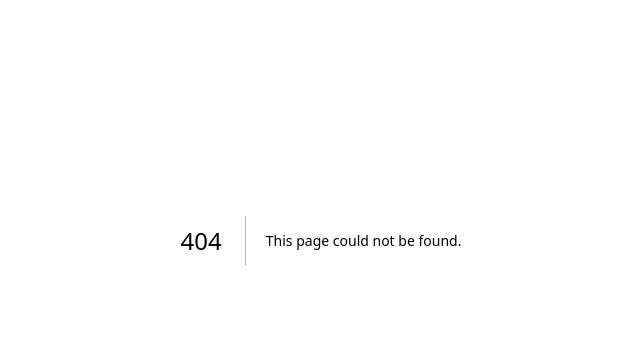
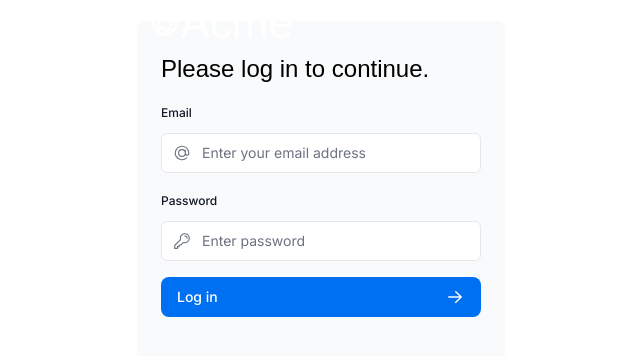
Before and after one commit to mhgarry/nextjs_app-router_tutorial, a Next.js app: page /login in a window 1280 px wide. Before the commit this address had no page. Shown: the part 160-516 px from the top of the page, without its empty margins (319-959 px from the left). Built offline with nearby package versions, Linux system fonts and the light colour scheme; a web font is replaced by a local one.

Commit message:
set up next aut

```diff
--- /dev/null
+++ b/app/login/page.tsx
@@ -0,0 +1,17 @@
+import AcmeLogo from '@/app/ui/acme-logo';
+import LoginForm from '@/app/ui/login-form';
+
+export default function LoginPage() {
+  return (
+    <main className="flex items-center justify-center md:h-screen">
+      <div className="md: relative mx-auto -mt-32 flex w-full max-w-[400px] flex-col space-y-2.5 p-4">
+        <div className="relative mx-auto flex w-full max-w-[400px] flex-col space-y-2.5 p-3 md:h-3">
+          <div className="w-32 text-white md:w-36">
+            <AcmeLogo />
+          </div>
+        </div>
+        <LoginForm />
+      </div>
+    </main>
+  );
+}
--- a/package.json
+++ b/package.json
@@ -18,6 +18,7 @@
     "bcrypt": "^5.1.1",
     "clsx": "^2.0.0",
     "next": "^14.0.2",
+    "next-auth": "^5.0.0-beta.18",
     "postcss": "8.4.31",
     "react": "18.2.0",
     "react-dom": "18.2.0",
```
Also changed, not shown: auth.config.ts (added, +7 -0 lines), 1 other file (tests, documents, lock files or other folders).
